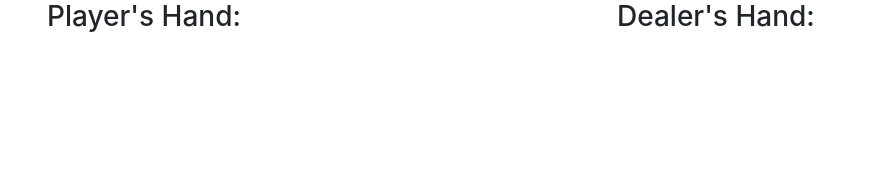
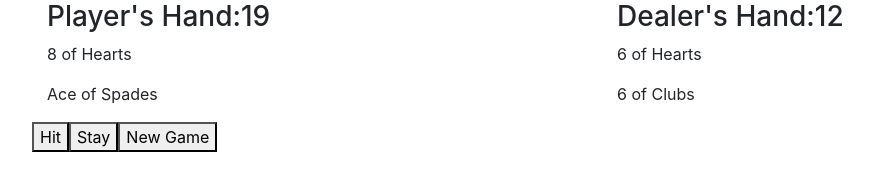
Before and after one commit to jasonhuels/blackjack, a plain HTML site: page index.html in a window 1280 px wide. Shown: the whole page, without its empty margins (38-911 px from the left). Drawn offline with Linux system fonts and the light colour scheme.

Commit message:
add game logic.

```diff
--- a/index.html
+++ b/index.html
@@ -10,14 +10,14 @@
     <div class="container">
       <div class="row">
         <div class="player-hand col-md-6">
-          <h3>Player's Hand:</h3>
+          <h3>Player's Hand:<span id="player-total"></span> </h3>
 
 
         </div>
 
 
         <div class="dealer-hand col-md-6">
-          <h3>Dealer's Hand:</h3>
+          <h3>Dealer's Hand:<span id="dealer-total"></span></h3>
 
         </div>
 
@@ -25,12 +25,12 @@
 
 
       </div>
-      <!-- <div class="row">
-        <button type="hit" name="button">Hit</button>
-        <button type="stay" name="button">Stay</button>
-        <button type="new" name="button">New Game</button>
+      <div class="row">
+        <button id="hit" name="button">Hit</button>
+        <button id="stay" name="button">Stay</button>
+        <button id="new" name="button">New Game</button>
 
-      </div> -->
+      </div>
     </div>
     <script src="js/jquery-3.4.1.js"></script>
     <script src="js/scripts.js"></script>
--- a/js/scripts.js
+++ b/js/scripts.js
@@ -5,13 +5,56 @@ $(function(){
   // deck.forEach(function(element) {
   //   console.log(element);
   // });
+  var gameover = false;
+  var playerHand = [];
+  var dealerHand = [];
+  var deck = setDeck();
 
+  start(deck, playerHand, dealerHand);
 
+  $("#player-total").text(handTotal(playerHand));
+
+  $("#dealer-total").text(handTotal(dealerHand));
+
+  winner(playerHand, dealerHand);
+  $("#hit").click(function() {
+    hit(deck, playerHand, "player");
+    //$(".player-hand").append("<p>" + element + "<p>");
+    $("#player-total").text(handTotal(playerHand));
+    dealerAi(deck, dealerHand);
+  });
 
 
 });
 
-function handCount()
+function winner(playerHand, dealerHand) {
+  if(handTotal(playerHand) === 21) {
+    if(handTotal(dealerHand === 21)) {
+      console.log("draw");
+      gameover = true;
+    } else {
+      console.log("Player Wins!");
+      gameover = true;
+    }
+  } else if(handTotal(dealerHand) === 21){
+    console.log("Dealer Wins!");
+    gameover = true;
+  } else if(handTotal(playerHand) > 21) {
+    console.log("Dealer Wins!");
+    gameover = true;
+  } else if(handTotal(dealerHand) > 21) {
+    console.log("Player Wins!");
+    gameover = true;
+  }
+
+}
+
+function dealerAi(deck, dealerHand) {
+  if(handTotal(dealerHand) <= 16) {
+    hit(deck, dealerHand, "dealer");
+    $("#dealer-total").text(handTotal(dealerHand));
+  }
+}
 
 function setDeck() {
   const RANKS = ["Ace", 2, 3, 4, 5, 6, 7, 8, 9, 10, "Jack", "Queen", "King"];
@@ -27,18 +70,47 @@ function setDeck() {
   return deck;
 }
 
-function start(deck) {
-  deck = hit(deck);
-  deck = hit(deck);
+function start(deck, playerHand, dealerHand) {
+  deck = hit(deck, playerHand, "player");
+  deck = hit(deck, dealerHand, "dealer");
+  deck = hit(deck, playerHand, "player");
+  deck = hit(deck, dealerHand, "dealer");
 
   return deck;
 }
 
-function hit(deck) {
+function hit(deck, personHand, person) {
   var rand = Math.floor(Math.random() * deck.length);
-  $(".player-hand").append("<p>" + deck[rand] + "<p>");
+  personHand.push(deck[rand]);
+  // $(".player-hand").append("<p>" + deck[rand] + "<p>");
+  $("." + person + "-hand").append("<p>" + deck[rand] + "<p>");
 
   deck = deck.slice(0, rand).concat(deck.slice(rand+1,deck.length));
 
   return deck;
 }
+
+function handTotal(personHand) {
+  var total = 0;
+
+  for(let i=0; i<personHand.length; i++) {
+    if(personHand[i].includes("Ace")) {
+      personHand.push(personHand.splice(i, 1)[0]);
+    }
+  }
+
+  personHand.forEach(function(card) {
+    if(parseInt(card)) {
+      total += parseInt(card);
+    } else if(card.includes("Jack") || card.includes("Queen") || card.includes("King")){
+      total += 10;
+    } else {
+      if(total + 11 > 21) {
+        total += 1;
+      } else {
+        total += 11;
+      }
+    }
+  });
+  return total;
+}
```
